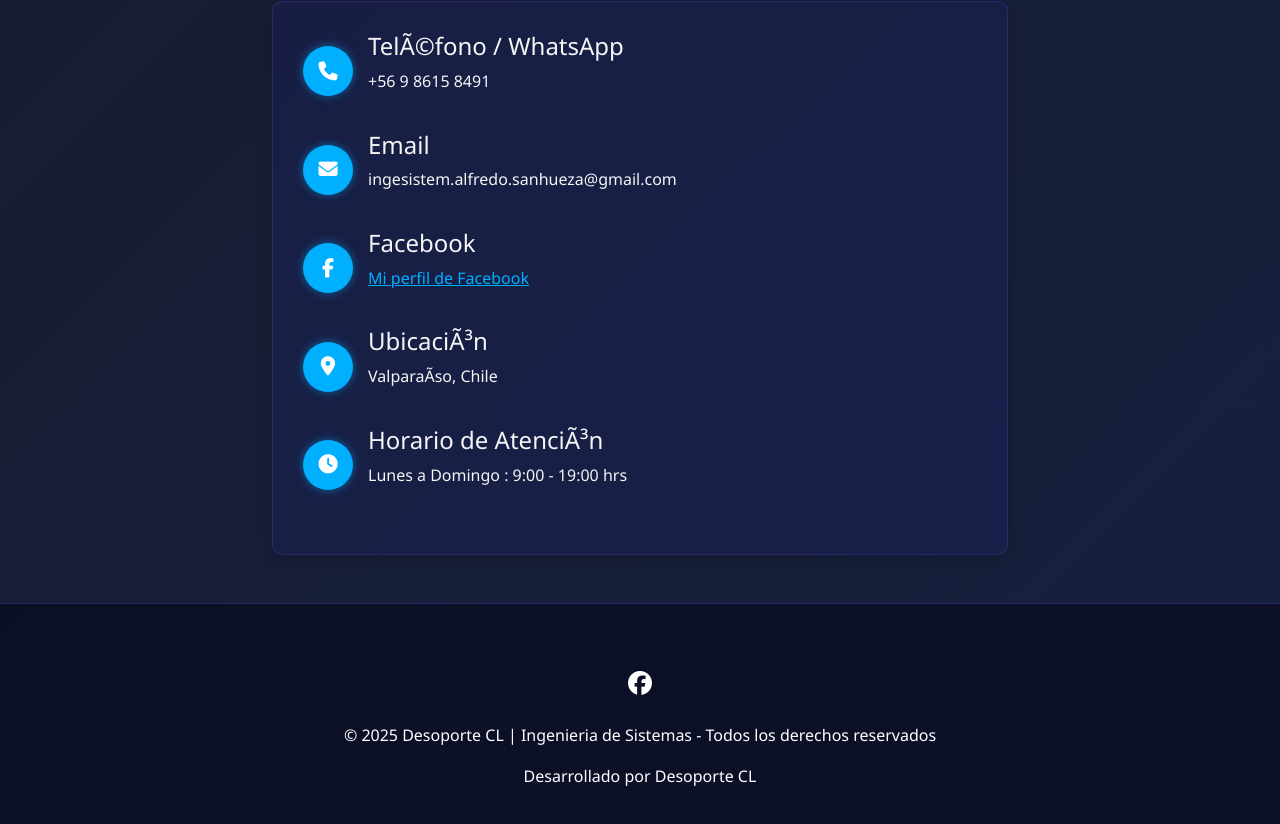
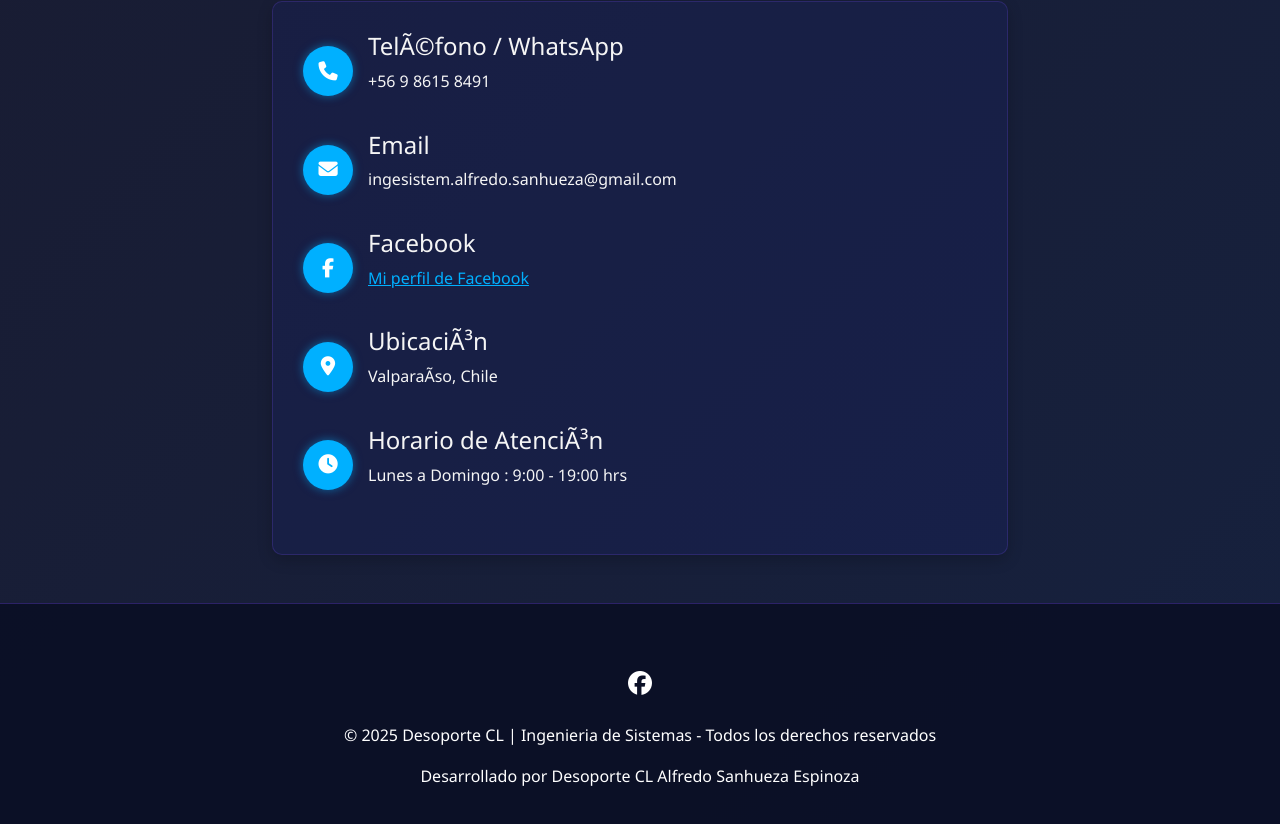
Before and after one commit to Desoporte-2019/desoporte, a plain HTML site: page index.html in a window 1280 px wide. Shown: the part 4425-5249 px from the top of the page. Drawn offline with nearby package versions, Linux system fonts and the light colour scheme.

Commit message:
Update index.html

```diff
--- a/index.html
+++ b/index.html
@@ -1034,7 +1034,7 @@ actualizarReloj();
                 </a>
             </div>
             <p>&copy; 2025 Desoporte CL | Ingenieria de Sistemas - Todos los derechos reservados</p>
-            <p>Desarrollado </i> por Desoporte CL</p>
+            <p>Desarrollado </i> por Desoporte CL   Alfredo Sanhueza Espinoza</p>
         </div>
     </footer>
 
```
